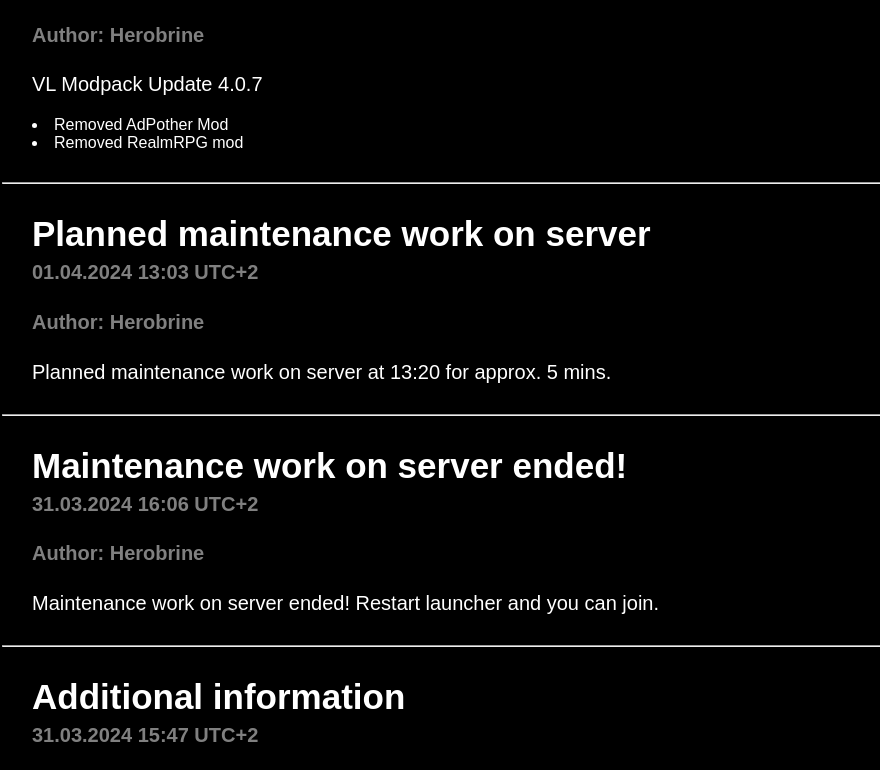
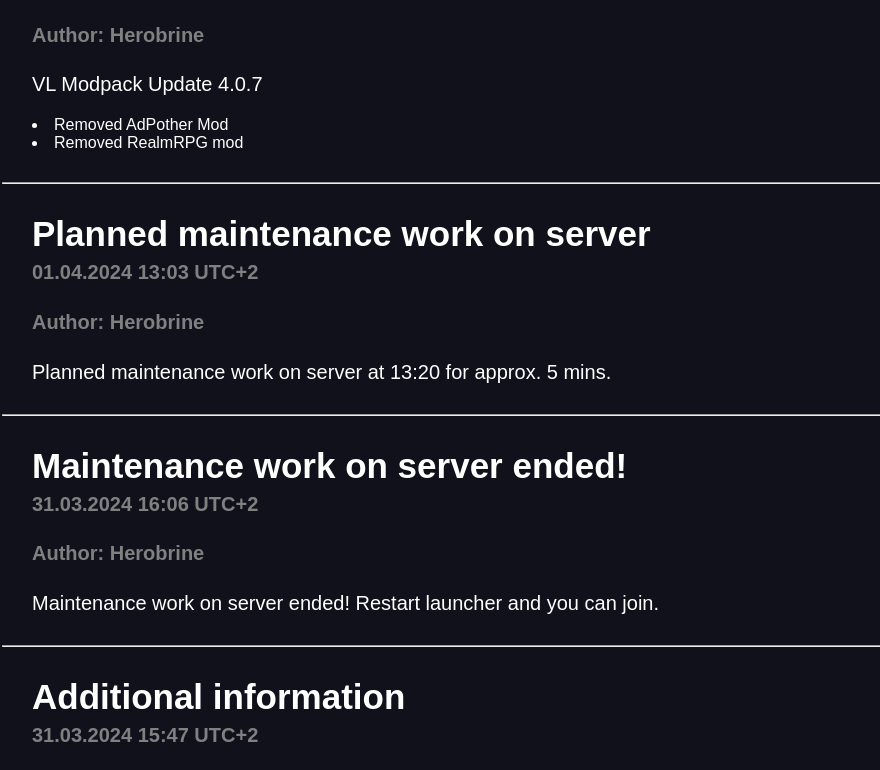
Before and after one commit to nerux-real/VLNewsWebsitr, a plain HTML site: page index.html in a window 1280 px wide. Shown: the part 751-1521 px from the top of the page, without its empty margins (6-886 px from the left). Drawn offline with Linux system fonts and the light colour scheme.

Commit message:
new style for new launcher

```diff
--- a/styles.css
+++ b/styles.css
@@ -1,5 +1,5 @@
 body {
-    background-color: black;
+    background-color: #10111a;
     color: white;
     font-family: Arial, Helvetica, sans-serif;
 }
```
